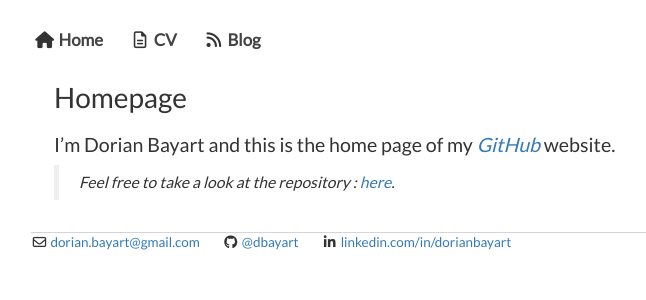
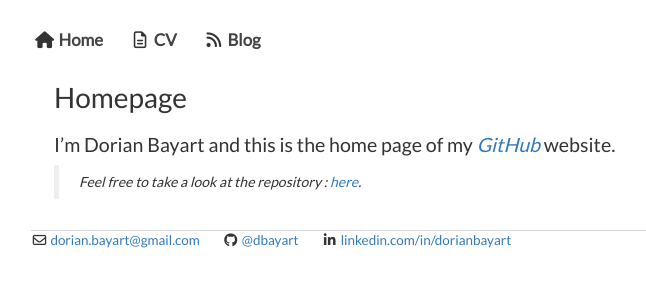
Before and after one commit to dorianbayart/dorianbayart.github.io, a Jekyll site: the page built from index.md, in a window 1280 px wide. Shown: the top 300 px of the page, without its empty margins (1-647 px from the left). Built offline with Jekyll 4.4.1, drawn with Linux system fonts in a browser that asks for light colours; nearby versions of some CDN libraries.

Commit message:
Update main.css

```diff
--- a/css/main.css
+++ b/css/main.css
@@ -58,7 +58,7 @@ p .meta {
     font-size: 1em;
     text-align: right;
 }
-blockquote {
+blockquote > p {
     font-size: 0.8em;
     font-style: italic;
 }
```
